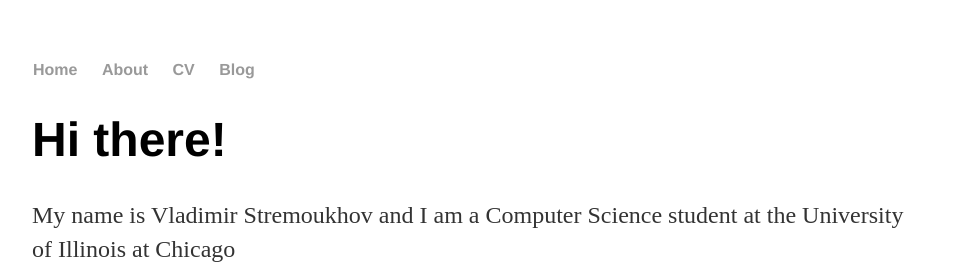
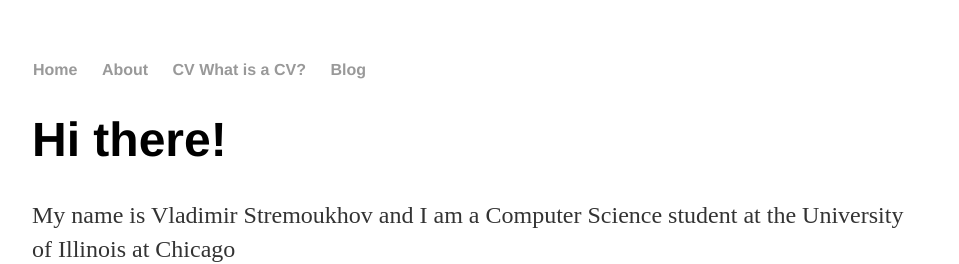
Before and after one commit to Stremik/stremik.github.io, a Jekyll site: the page built from index.html, in a window 1280 px wide. Shown: the top 264 px of the page, without its empty margins (160-1119 px from the left). Built offline with Jekyll 4.4.1, drawn with Linux system fonts in a browser that asks for light colours.

Commit message:
Update default.html

```diff
--- a/_layouts/default.html
+++ b/_layouts/default.html
@@ -10,7 +10,7 @@
 	    		<ul>
 	        		<li><a href="/">Home</a></li>
 		        	<li><a href="/about">About</a></li>
-	        		<li><a href="/cv">CV</a></li>
+	        		<li><a href="/cv">CV What is a CV?</a></li>
 	        		<li><a href="/blog">Blog</a></li>
 	    		</ul>
 			</nav>
```
